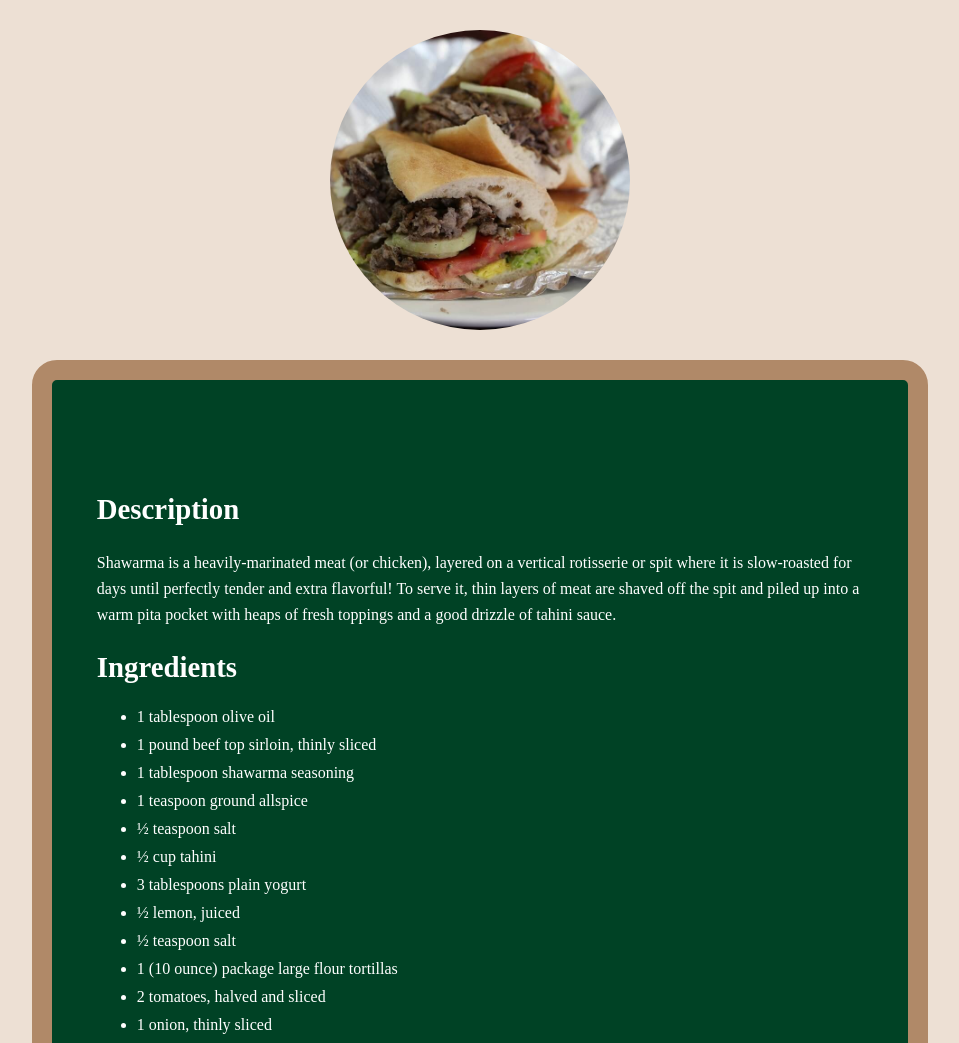
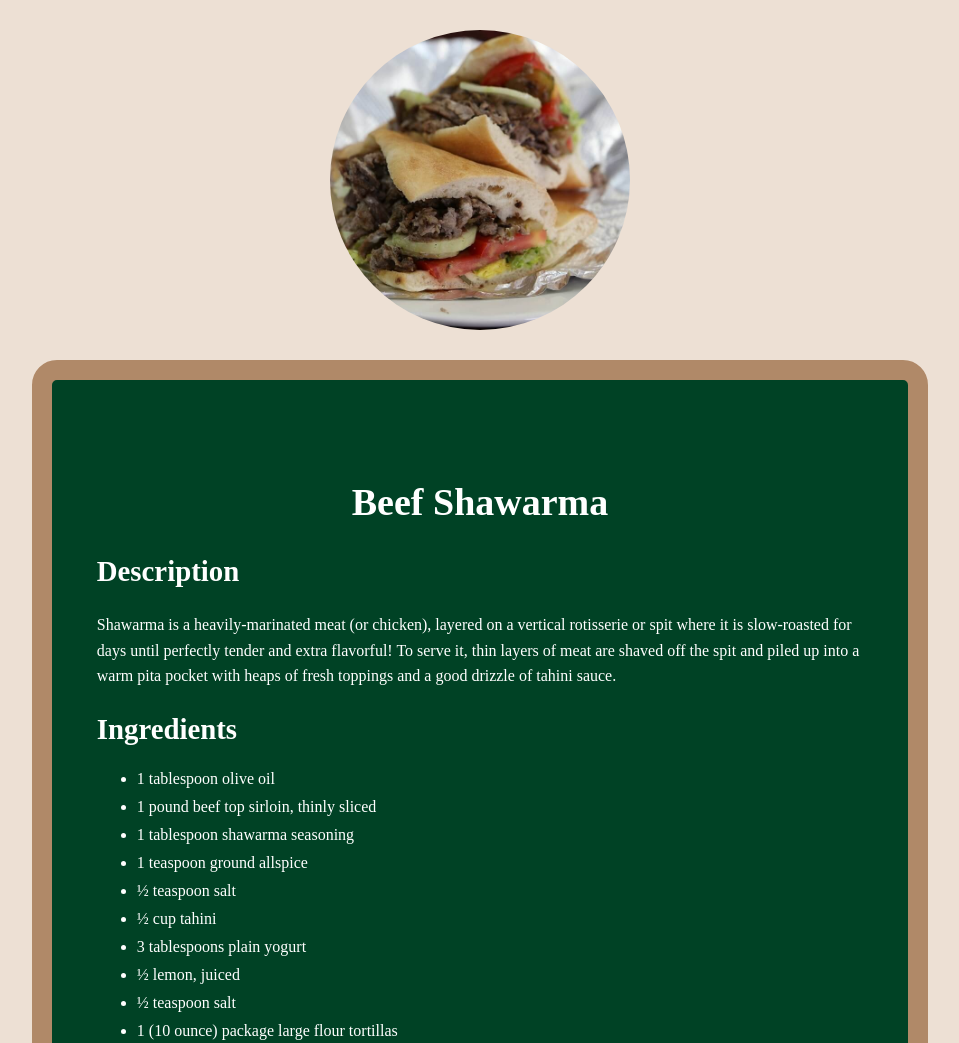
Before and after one commit to nacen-dev/odin-recipes, a plain HTML site: page recipes/beef-shawarma.html in a window 1280 px wide. Shown: the top 1043 px of the page, without its empty margins (160-1119 px from the left). Drawn offline with Linux system fonts and the light colour scheme.

Commit message:
Add h1 tag for food name

```diff
--- a/recipes/beef-shawarma.html
+++ b/recipes/beef-shawarma.html
@@ -17,6 +17,7 @@
     </header>
     <main>
       <section class="recipe">
+        <h1 class="recipe-food-name">Beef Shawarma</h1>
         <section class="recipe-description">
           <h2 class="section-heading">Description</h2>
           <p>
```
